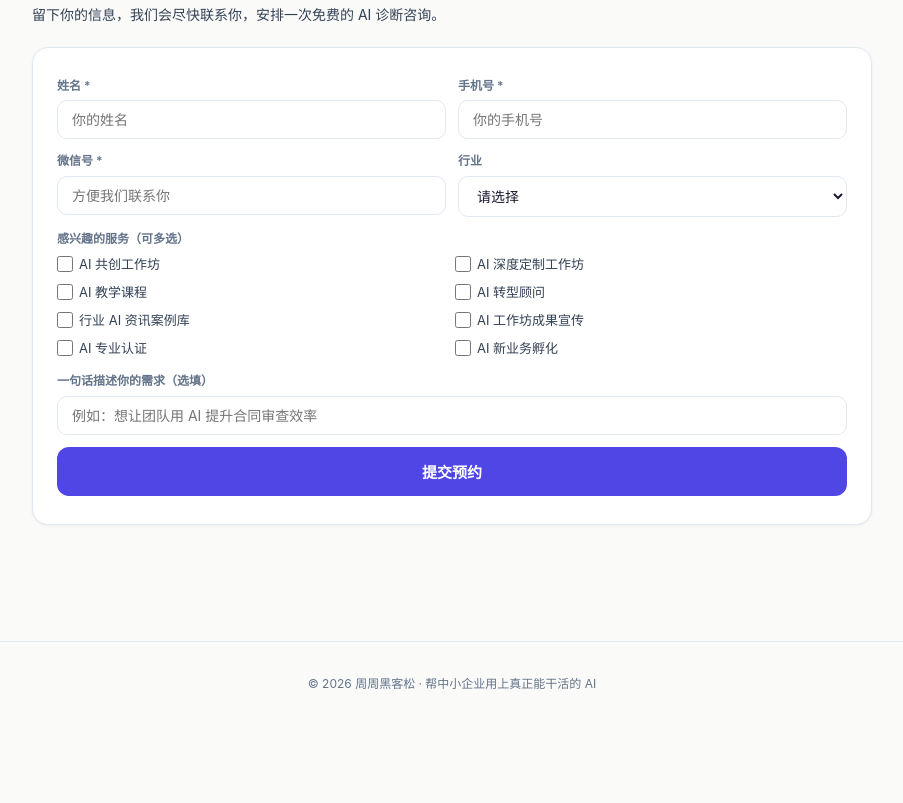
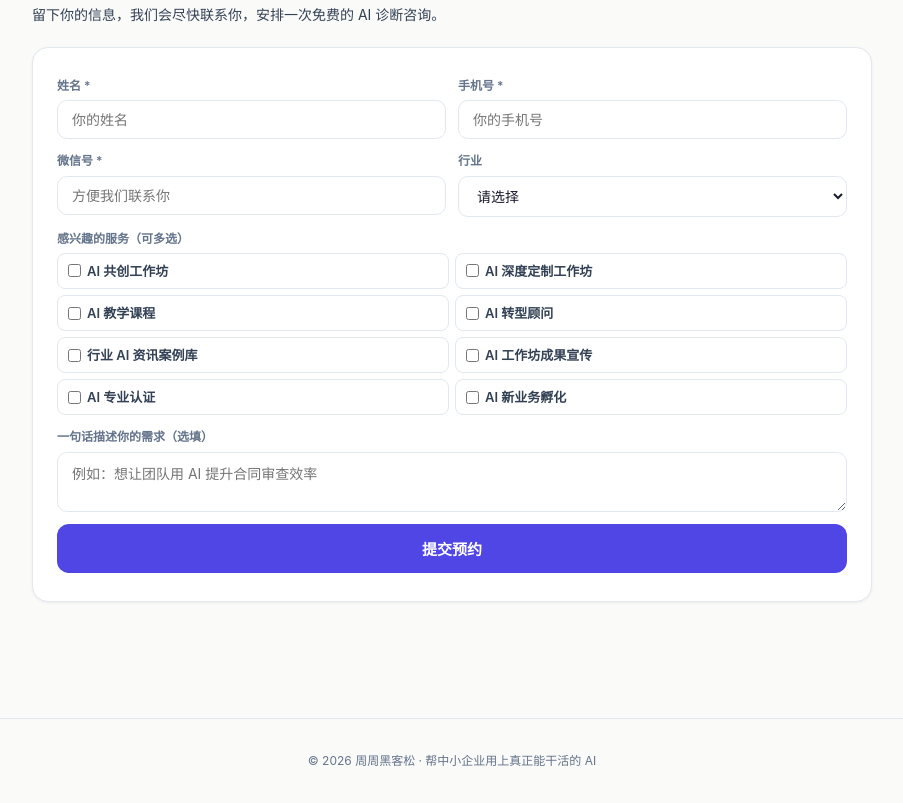
Before and after one commit to z-h-ai/zhouzhou-product-page, a plain HTML site: page index.html in a window 1280 px wide. Shown: the part 4174-4977 px from the top of the page, without its empty margins (188-1091 px from the left). Before the commit the page ends 4900 px from the top, so only its background shows below. Drawn offline with Linux system fonts and the light colour scheme.

Commit message:
feat: 补充第二次会议内容 - 延伸服务、案例标签、表单多选

```diff
--- a/index.html
+++ b/index.html
@@ -143,9 +143,6 @@ body{font-family:-apple-system,'PingFang SC','Noto Sans SC','Microsoft YaHei',sa
 .form-group input,.form-group select,.form-group textarea{padding:10px 14px;border:1.5px solid var(--bdr);border-radius:10px;font-size:14px;font-family:inherit;color:var(--ink);background:#fff;transition:border-color .15s;outline:none}
 .form-group input:focus,.form-group select:focus,.form-group textarea:focus{border-color:var(--pri)}
 .form-group textarea{resize:vertical;min-height:60px}
-.form-checks{display:grid;grid-template-columns:1fr 1fr;gap:6px}
-.form-checks label{font-size:13px;font-weight:400;color:var(--ink2);display:flex;align-items:center;gap:6px;cursor:pointer}
-.form-checks input[type="checkbox"]{accent-color:var(--pri);width:16px;height:16px}
 .form-submit{display:block;width:100%;padding:14px;background:var(--pri);color:#fff;font-size:15px;font-weight:700;border:none;border-radius:12px;cursor:pointer;margin-top:8px;transition:background .15s}
 .form-submit:hover{background:var(--pri-d)}
 .form-success{display:none;text-align:center;padding:40px 20px}
@@ -579,22 +576,21 @@ body{font-family:-apple-system,'PingFang SC','Noto Sans SC','Microsoft YaHei',sa
               <option>律师/法律</option>
               <option>电商/零售</option>
               <option>跨境贸易</option>
-              <option>餐饮/连锁</option>
+              <option>宠物/生活服务</option>
               <option>营销/广告</option>
               <option>教育/培训</option>
               <option>会计/审计</option>
               <option>医疗/健康</option>
               <option>制造/物流</option>
               <option>房地产/建筑</option>
-              <option>人力资源/招聘</option>
-              <option>宠物/生活服务</option>
+              <option>人力资源</option>
               <option>其他</option>
             </select>
           </div>
         </div>
         <div class="form-group" style="margin-bottom:12px">
           <label>感兴趣的服务（可多选）</label>
-          <div class="form-checks">
+          <div class="form-checkboxes">
             <label><input type="checkbox" value="AI 共创工作坊"> AI 共创工作坊</label>
             <label><input type="checkbox" value="AI 深度定制工作坊"> AI 深度定制工作坊</label>
             <label><input type="checkbox" value="AI 教学课程"> AI 教学课程</label>
@@ -607,7 +603,7 @@ body{font-family:-apple-system,'PingFang SC','Noto Sans SC','Microsoft YaHei',sa
         </div>
         <div class="form-group" style="margin-bottom:12px">
           <label>一句话描述你的需求（选填）</label>
-          <input type="text" placeholder="例如：想让团队用 AI 提升合同审查效率">
+          <textarea placeholder="例如：想让团队用 AI 提升合同审查效率"></textarea>
         </div>
         <button type="submit" class="form-submit">提交预约</button>
       </form>
```
